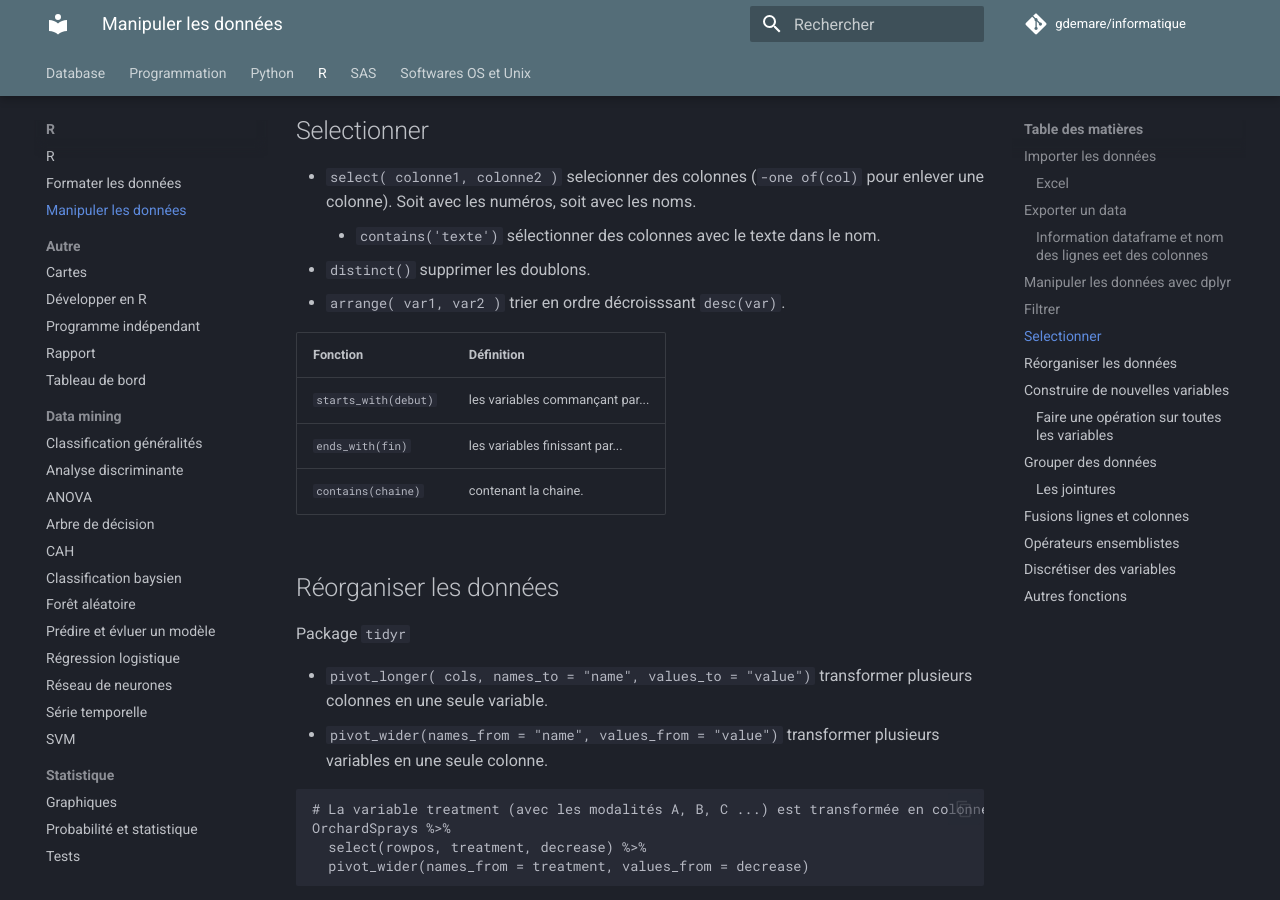
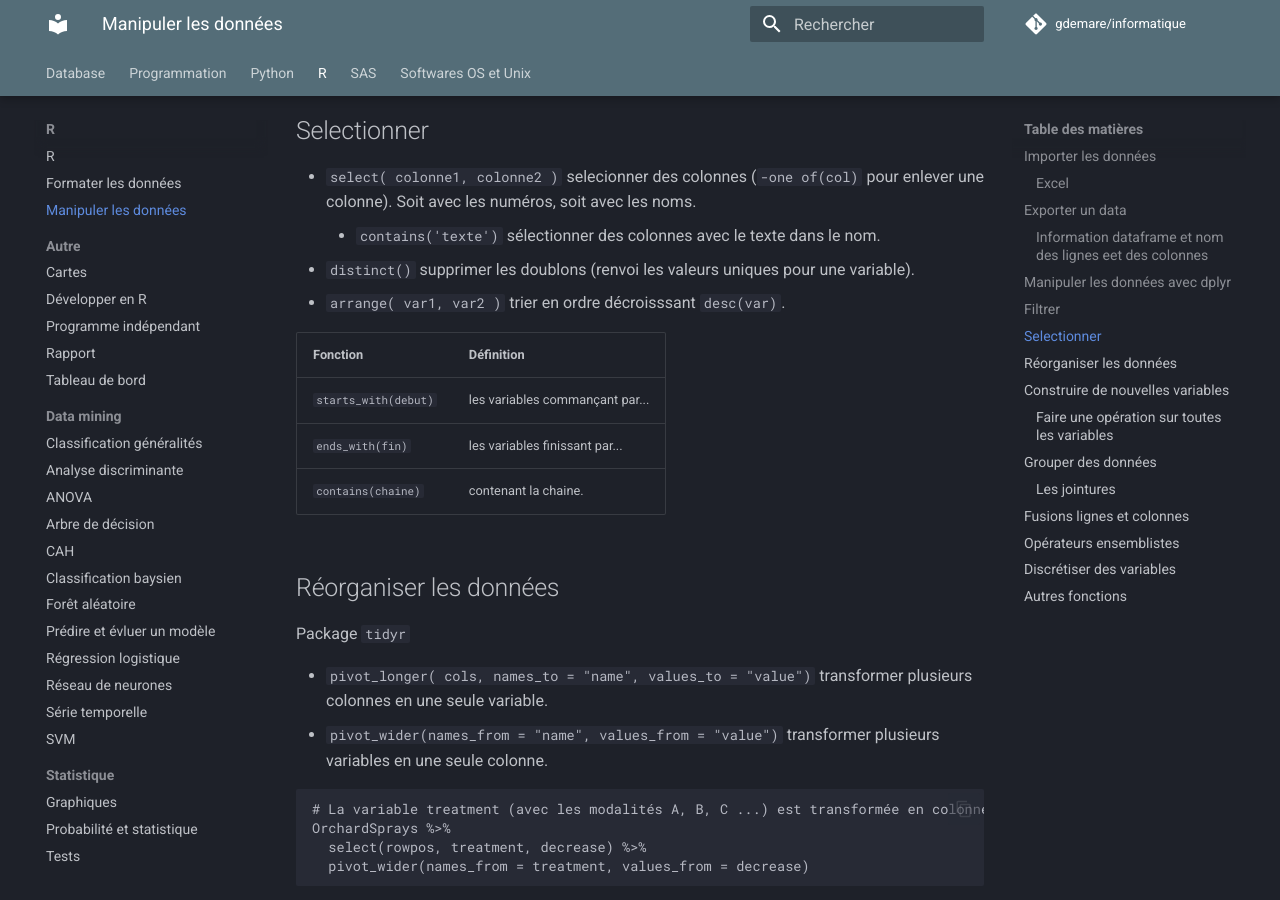
Before and after one commit to gdemare/Informatique, an MkDocs documentation site: the page built from docs/r/manipuler-donnees_r.md, in a window 1280 px wide and 900 px high, scrolled down 1986 px. Built offline with MkDocs 1.6.1 and Material for MkDocs 9.7.7, drawn with Linux system fonts in a browser that asks for light colours; comment, search, counter and statistics services are not loaded.

Commit message:
Update manipuler-donnees_r.md

```diff
--- a/docs/r/manipuler-donnees_r.md
+++ b/docs/r/manipuler-donnees_r.md
@@ -69,7 +69,7 @@ max_by <- function(data, var, by) {
 
 * `select( colonne1, colonne2 )` selecionner des colonnes (`-one of(col)` pour enlever une colonne). Soit avec les numéros, soit avec les noms.
 	* `contains('texte')` sélectionner des colonnes avec le texte dans le nom.
-* `distinct()` supprimer les doublons.
+* `distinct()` supprimer les doublons (renvoi les valeurs uniques pour une variable).
 * `arrange( var1, var2 )` trier en ordre décroisssant `desc(var)`.
 
 Fonction 				| Définition
```
